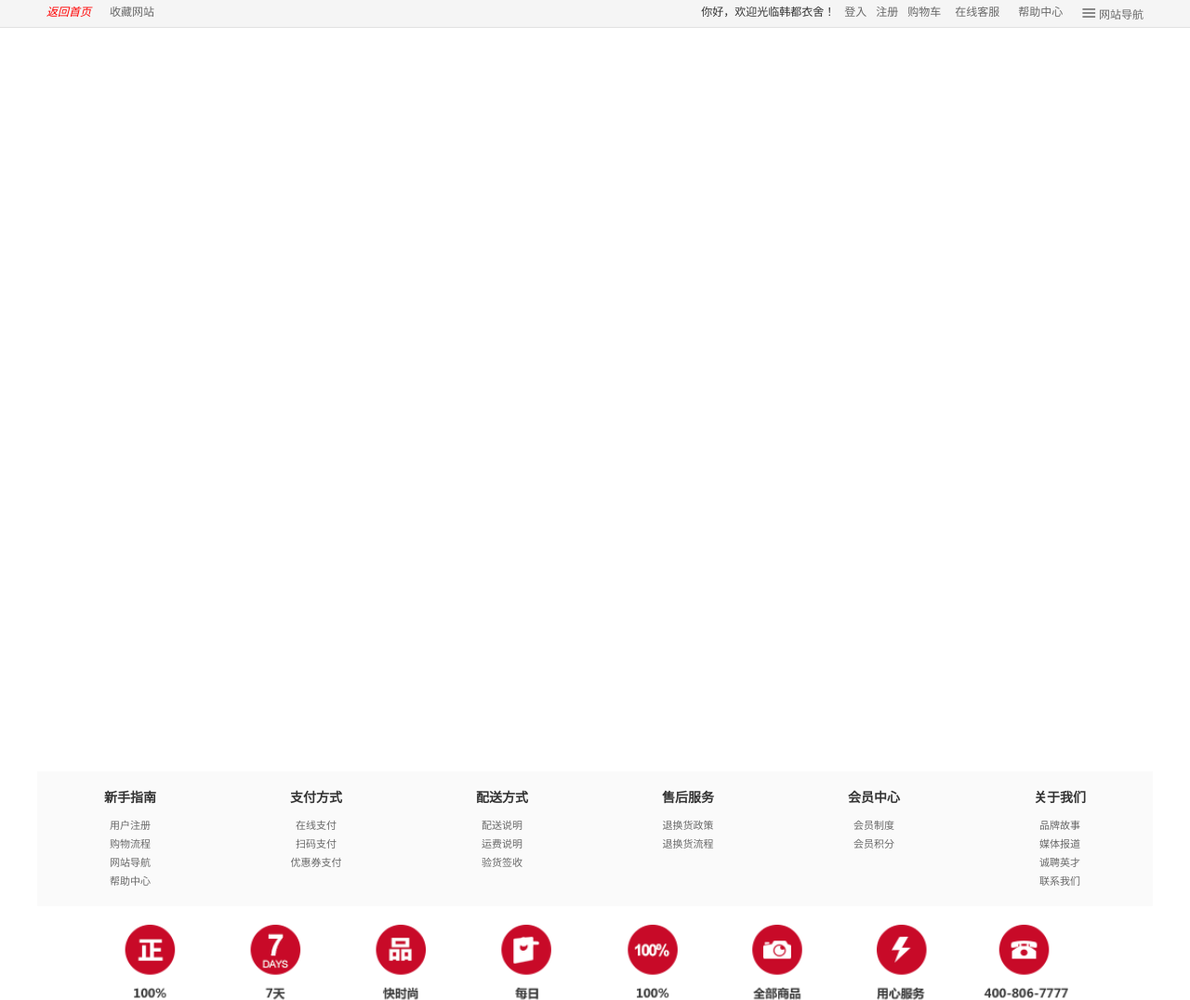
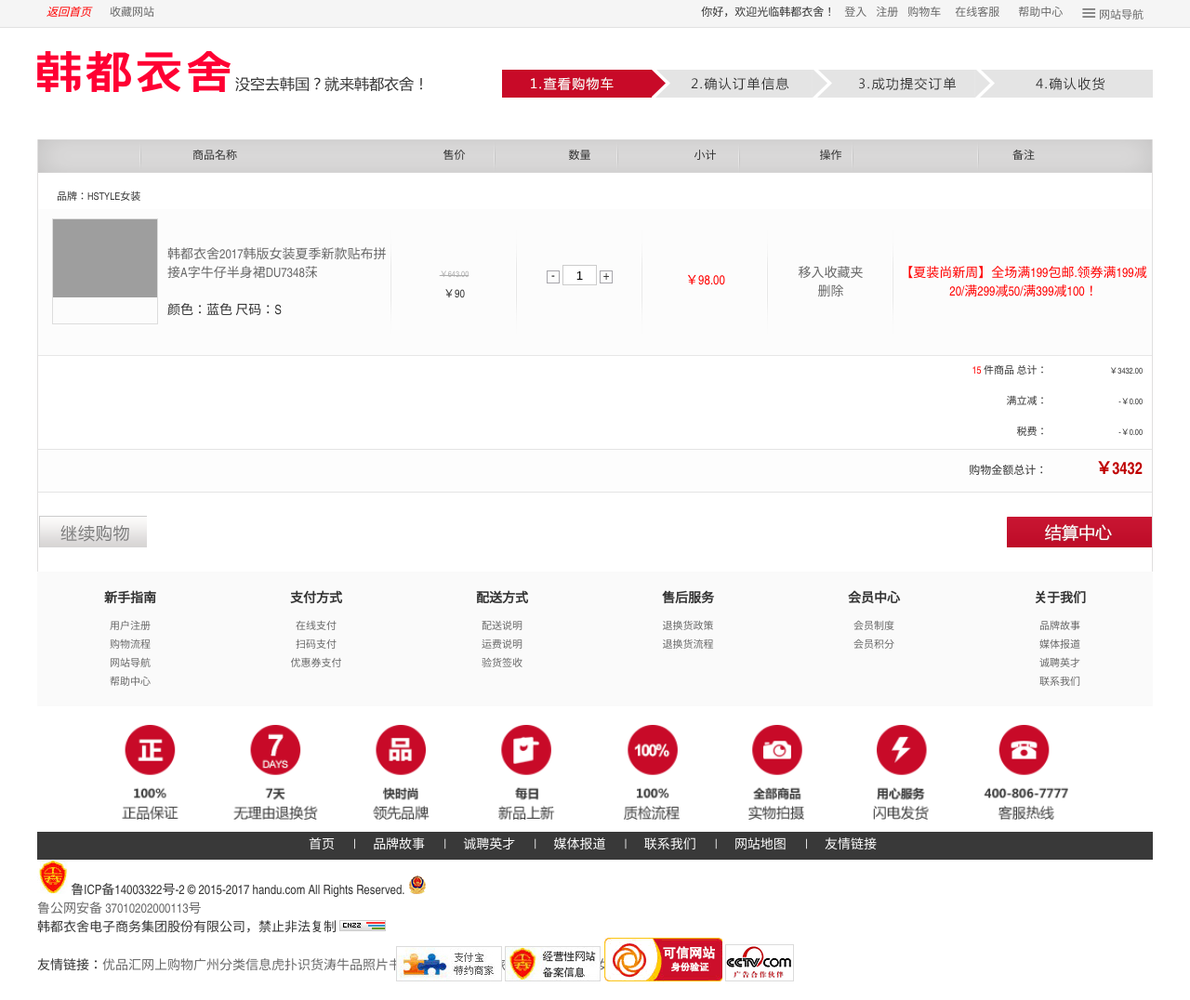
Before and after one commit to mauro-love/handu, a plain HTML site: page html/car.html in a window 1280 px wide. Shown: the top 1076 px of the page at 93% size. Drawn offline with Linux system fonts and the light colour scheme; grey boxes are pictures that could not be loaded; files whose address does not match are found by name.

Commit message:
静态结束

```diff
--- a/css/car.css
+++ b/css/car.css
@@ -0,0 +1,243 @@
+@charset "utf-8";
+#wrap_head{
+	width: 100%;
+	height: 75px;
+}
+#inner_head{
+	width: 1200px;
+	height: 75px;
+	margin: 0px auto;
+	position: relative;
+}
+.head_logo{
+	width: 420px;
+	height: 75px;
+	float: left;
+}
+.head_logo a{
+	display: block;
+	width: 420px;
+	height: 50px;
+	background: url(../images/car/cart_img.png) no-repeat -15px -17px;
+	position: absolute;
+	left: 0px;
+	bottom: 0px;
+}
+.head_process{
+	width: 700px;
+	height: 30px;
+	position: absolute;
+	left: 500px;
+	bottom: 0px;
+	background: url(../images/car/cart_img.png) no-repeat -15px -90px;
+}
+/*主题部分开始*/
+#wrap_main{
+	width: 100%;
+	height: auto;
+}
+#inner_main{
+	width: 1198px;
+	height: auto;
+	margin: 0 auto;
+	border-left: 1px solid #e0dfdf;
+	border-right: 1px solid #e0dfdf;
+	margin-top: 45px;
+	overflow: hidden;
+}
+.main_bar{     /*商品明细标题*/
+	width: 1200px;
+	height: 36px;
+
+	background: url(../images/car/cartbar2.png) no-repeat;
+}
+.main_bar ul{
+	width: 1200px;
+	height: 36px;
+}
+.main_bar ul li{
+	width: 135px;
+	height: 36px;
+	line-height: 36px;
+	text-align: center;
+	float: left;
+	font-size: 12px;
+}
+.main_bar ul li:first-child{
+	width: 380px;
+}
+.main_bar ul li:last-child{
+	width: 280px;
+}
+.main_goodslist{
+	width: 1200px;
+	height: auto;
+}
+.brand{    /* 品牌*/
+	width: 1180px;
+	height: 24px;
+	margin-top: 15px;
+	line-height: 24px;
+	font-size: 11px;
+	padding-left: 20px;
+}
+.goods_list{  /* 商品列表*/
+	width: 1200px;
+	height: auto;
+}
+.goods_inventory{     /*  商品明细*/
+	width: 1200px;
+	height: 157px;
+	background: #fcfcfc;
+	border-bottom: 1px solid #e7e6e6;
+}
+.goods_inventory li{
+	width: 135px;
+	float: left;
+	text-align: center;
+	background: url(../images/car/shopping_car_bg.png) no-repeat right 0px top 15px;
+}
+#inner_main .gi_title{   /*  商品名称*/
+	width: 365px;
+	height: 147px;
+	padding-left:15px ;
+	padding-top: 10px;
+	text-align: left;
+}
+.gi_title a:first-child{
+	display: block;
+	width: 112px;
+	height: 112px;
+	border: 1px solid #dddddd;
+	float: left;
+	margin-right: 10px;
+	background: url(../images/detail/goods/203.jpg) no-repeat;
+	background-size: 100%;
+}
+.gi_title a:nth-of-type(2){
+	display: block;
+	margin-top: 30px;
+}
+.gi_price{       /* 商品参考价格*/
+	padding-top: 60px;
+	height: 97px;
+}
+.gi_price span:first-child{
+	color: #adadad;
+	text-decoration: line-through;
+	font-size: 9px;
+}
+.gi_price span:last-child{
+	font-size: 12px;
+}
+.gi_number{    /* 数量*/
+	padding-top:60px ;
+	height: 97px;
+}
+.gi_number span{
+	display: inline-block;
+	width: 12px;
+	height: 12px;
+	line-height: 12px;
+	border:1px solid #a7a6ab;
+}
+.gi_number input{
+	width: 35px;
+	height: 20px;
+	text-align: center;
+	border:1px solid #cccccc;
+}
+.gi_subTotal{
+	line-height: 157px;
+	color: red;
+}
+.gi_dele{
+	height: 97px;
+	padding-top:60px ;
+}
+#inner_main .gi_remarks{
+	width: 280px;
+	height: 97px;
+	padding-top: 60px;
+}
+#inner_main .gi_remarks a{
+	color:red;
+}
+#inner_main .gi_remarks a:hover{
+	text-decoration: underline;
+}
+.shopping_bottom{  /*底部小计结算*/
+	width: 1198px;
+	height: 100px;
+}
+.shopping_bottom ul{
+	width: 1198px;
+	height: 100px;
+}
+.shopping_bottom ul li{
+	width: 1188px;
+	height: 33px;
+	line-height: 33px;
+	text-align: right;
+	padding-right: 10px;
+	font-size: 11px;
+}
+.shopping_bottom ul li:first-child span:first-child{
+	color: red;
+}
+.shopping_bottom ul li span:last-child{
+	display: inline-block;
+	width: 100px;
+	font-size: 9px;
+}
+.shopping_total{      /*总计*/
+	width: 1188px;
+	height: 45px;
+	border-bottom: 1px solid #e4e4e4;
+	border-top: 1px solid #e4e4e4;
+	background: #fdfdfd;
+	text-align: right;
+	line-height: 45px;
+	padding-right: 10px;
+	font-size: 12px;
+}
+.shopping_total span{
+	display: inline-block;
+	width: 100px;
+	font-size: 18px;
+	color: #bf0000;
+	font-weight: 900;
+}
+.shopping_chackout{
+	width: 1198px;
+	height: 85px;
+	overflow: hidden;
+}
+.shopping_chackout ul{
+	width: 1198px;
+	height: 34px;
+	margin-top: 25px;
+}
+.shopping_chackout ul li:first-child{
+	width: 117px;
+	height: 34px;
+	float: left;
+}
+.shopping_chackout ul li:first-child a{
+	display: block;
+	width: 117px;
+	height: 34px;
+	background: url(../images/car/cart_img.png) no-repeat -15px -747px;
+}
+
+.shopping_chackout ul li:last-child{
+	width: 157px;
+	height: 34px;
+	float: right;
+}
+.shopping_chackout ul li:last-child a{
+	display: block;
+	width: 157px;
+	height: 34px;
+	background: url(../images/car/cart_img.png) no-repeat -15px -360px;
+}
--- a/css/index.css
+++ b/css/index.css
@@ -773,7 +773,7 @@
 	display: block;
 	width: 220px;
 	height: 220px;
-	background: url(../images/shaonv001.jpg) no-repeat;
+/*	background: url(../images/shaonv001.jpg) no-repeat;*/
 	margin-bottom:10px ;
 }
 .list li span:nth-of-type(1){
--- a/html/car.html
+++ b/html/car.html
@@ -5,7 +5,7 @@
 		<title>购物车</title>
 		<link rel="stylesheet" type="text/css" href="../css/reset.css" />
 		<link rel="stylesheet" type="text/css" href="../css/commer.css" />
-		<link rel="stylesheet" type="text/css" href="../css/login.css" />
+		<link rel="stylesheet" type="text/css" href="../css/car.css" />
 
 	</head>
 	<body>
@@ -194,15 +194,119 @@
 		<!--头部logo开始-->
 		<div id="wrap_head">
 			<div id="inner_head">
+				<div class="head_logo">
+					<a href="#">
 
-			</div>
-		</div>
-		<div id="wrap_main">
-			<div id="inner_main">
+					</a>
+				</div>
+				<div class="head_process">
 
+				</div>
 			</div>
 		</div>
 		<!--头部logo结束-->
+		<!--主体内容开始-->
+		<div id="wrap_main">
+			<div id="inner_main">
+				<div class="main_bar">
+					<ul>
+						<li>商品名称</li>
+						<li>售价</li>
+						<li>数量</li>
+						<li>小计</li>
+						<li>操作</li>
+						<li>备注</li>
+					</ul>
+				</div>
+				<div class="main_goodslist">
+					<h2 class="brand">
+						品牌：HSTYLE女装
+					</h2>
+					<ul class="goods_list">
+						<li>
+							<ul class="goods_inventory">
+								<li class="gi_title"> <!--商品图片-->
+									<a href="#">
+
+									</a>
+									<a href="#">
+										韩都衣舍2017韩版女装夏季新款贴布拼接A字牛仔半身裙DU7348莯
+									</a><br />
+									<span>颜色：<span>蓝色</span></span>
+									<span>尺码：<span>S</span></span>
+								</li>
+								<li class="gi_price">  <!--参考价格-->
+									<span>￥643.00</span><br />
+									<span>￥90</span>
+								</li>
+								<li class="gi_number"> <!--数量-->
+									<span>-</span>
+									<input type="text" name="" id="" value="1" />
+									<span>+</span>
+								</li>
+								<li class="gi_subTotal">  <!--实际价格-->
+									<span>￥98.00</span>
+								</li>
+								<li class="gi_dele">  <!-- 移入收藏或者删除-->
+									<a href="#">移入收藏夹</a><br />
+									<a href="#">删除</a>
+								</li>
+								<li class="gi_remarks">  <!--活动信息-->
+									<a href="#">
+										【夏装尚新周】全场满199包邮.领券满199减20/满299减50/满399减100！
+									</a>
+								</li>
+							</ul>
+						</li>
+					</ul>
+				</div>
+				<div class="shopping_bottom">
+					<ul>
+						<li>
+							<span>
+								15
+							</span>件商品
+							<span>
+								总计：
+							</span>
+							<span>
+								￥3432.00
+							</span>
+						</li>
+						<li>
+							<span>
+								满立减：
+							</span>
+							<span>
+								-￥0.00
+							</span>
+						</li>
+						<li>
+							<span>
+								税费：
+							</span>
+							<span>
+								-￥0.00
+							</span>
+
+						</li>
+					</ul>
+				</div>
+				<div class="shopping_total">
+					购物金额总计：
+					<span>
+						￥3432
+					</span>
+				</div>
+				<div class="shopping_chackout">
+					<ul>
+						<li><a href="#"></a></li>
+						<li><a href="#"></a></li>
+					</ul>
+				</div>
+			</div>
+		</div>
+		<!--主体内容结束-->
 		<!--footer开始-->
 		<div id="handdu_footer">
 			<!--新手指南-->
--- a/json/banner.json
+++ b/json/banner.json
@@ -1,14 +1,14 @@
 [
 	{
 		"id":1 ,
-		"img":["images/423lb_01.jpg","images/423lb_02.jpg","images/423lb_03.jpg","images/423lb_04.jpg","images/423lb_05.jpg"]
+		"img":["../images/423lb_01.jpg","../images/423lb_02.jpg","../images/423lb_03.jpg","../images/423lb_04.jpg","../images/423lb_05.jpg"]
 	},
 	{
 		"id":2,
-		"img":["images/lb_01.jpg","images/lb_02.jpg","images/lb_03.jpg","images/lb_04.jpg","images/lb_05.jpg"]
+		"img":["../images/lb_01.jpg","../images/lb_02.jpg","../images/lb_03.jpg","../images/lb_04.jpg","../images/lb_05.jpg"]
 	},
 	{
 		"id":3,
-		"img":["images/cfx_01.jpg","images/cfx_02.jpg","images/cfx_03.jpg","images/cfx_04.jpg","images/cfx_05.jpg"]
+		"img":["../images/cfx_01.png","../images/cfx_02.png","../images/cfx_03.png","../images/cfx_04.png","../images/cfx_05.png"]
 	}
 ]
--- a/json/goods.json
+++ b/json/goods.json
@@ -17,8 +17,8 @@
 	{
 		"id": 102,
 		"name": "韩都衣舍2017韩版女装夏装新款宽松显瘦袖口系带连衣裙YQ7788儬",
-		"img280": ["../images/detail/goods/101.jpg","../images/detail/goods/102.jpg","../images/detail/goods/103.jpg","../images/detail/goods/104.jpg","../images/detail/goods/105.jpg"],
-		"img800": ["../images/detail/goods/b101.jpg","../images/detail/goods/b102.jpg","../images/detail/goods/b103.jpg","../images/detail/goods/b104.jpg","../images/detail/goods/b105.jpg"],
+		"img280": ["../images/detail/goods/201.jpg","../images/detail/goods/202.jpg","../images/detail/goods/203.jpg","../images/detail/goods/204.jpg","../images/detail/goods/205.jpg"],
+		"img800": ["../images/detail/goods/b201.jpg","../images/detail/goods/b202.jpg","../images/detail/goods/b203.jpg","../images/detail/goods/b204.jpg","../images/detail/goods/b205.jpg"],
 		"number" :"YQ7788",
 		"price" : 248,
 		"promotionalPrice": 118,
```
Also changed, not shown: html/index.html (renamed from index.html, +46 -46 lines), js/index.js (+68 -4 lines), font/iconfont.ttf (renamed from icon/iconfont.ttf), font/iconfont.woff (renamed from icon/iconfont.woff), images/car/cart_img.png (added), images/car/cartbar2.png (added), images/car/shopping_car_bg.png (added), 4 other files.
